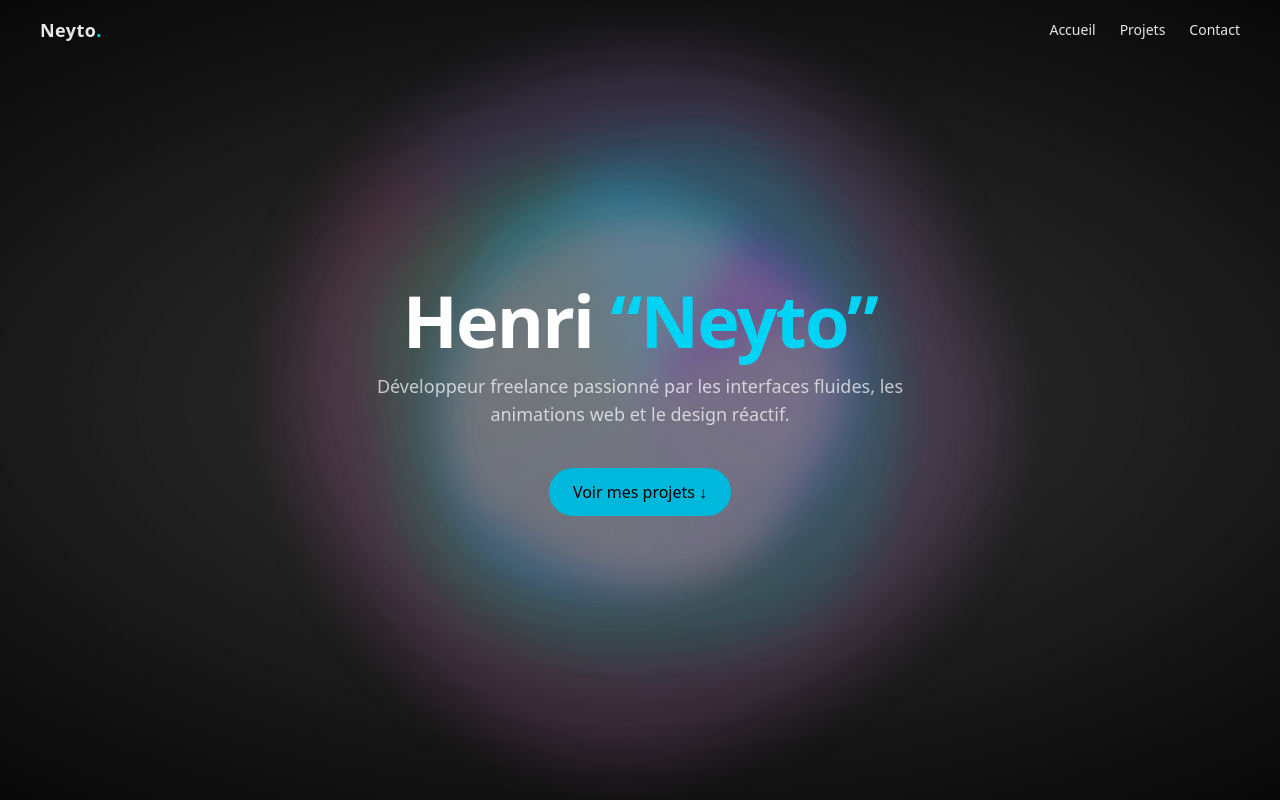
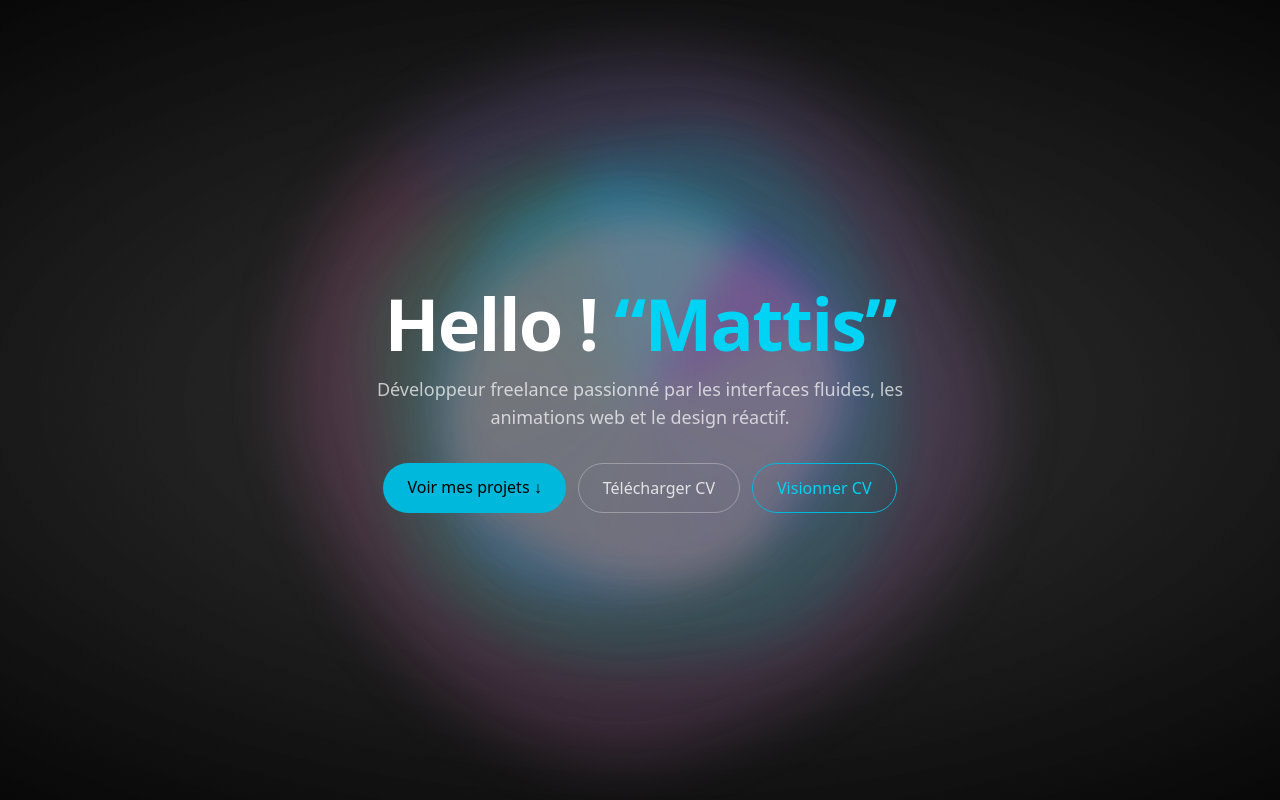
Before and after one commit to Neytoooo/portfolio-dynamique, a Next.js app: page / in a window 1280 px wide. Shown: the top 800 px of the page. Built offline with nearby package versions, Linux system fonts and the light colour scheme.

Commit message:
Add CV - View CV

```diff
--- a/src/app/page.tsx
+++ b/src/app/page.tsx
@@ -1,17 +1,13 @@
 import DynamicBackground from "@/components/DynamicBackground";
-import Header from "@/components/ui/Header";
 import Hero from "@/components/sections/Hero";
 import Works from "@/components/sections/Works";
 import Contact from "@/components/sections/Contact";
 
 export default function Page() {
   return (
-    <main className="relative min-h-[100svh] text-white scroll-smooth">
+    <main className="relative min-h-[100svh] text-white">
       <DynamicBackground />
-      <Header />
-      <div id="hero">
-        <Hero />
-      </div>
+      <Hero />
       <Works />
       <Contact />
     </main>
--- a/src/components/sections/Contact.tsx
+++ b/src/components/sections/Contact.tsx
@@ -22,12 +22,12 @@ export default function Contact() {
       </p>
 
       <motion.a
-        href="mailto:contact@neyto.dev"
+        href="mailto:mattiskhn@gmail.com"
         whileHover={{ scale: 1.05 }}
         whileTap={{ scale: 0.95 }}
         className="inline-block bg-cyan-500 hover:bg-cyan-400 text-black font-medium px-8 py-3 rounded-full transition"
       >
-        contact@neyto.dev
+        mattiskhn@gmail.com
       </motion.a>
 
       <p className="mt-10 text-sm text-white/40">
--- a/src/components/sections/Hero.tsx
+++ b/src/components/sections/Hero.tsx
@@ -3,6 +3,8 @@
 import { motion } from "framer-motion";
 
 export default function Hero() {
+  const pdf = "/cv/Mattis_Kohen_CV_2025.pdf";
+
   return (
     <section className="relative z-10 flex flex-col items-center justify-center min-h-[100svh] text-center px-6">
       <motion.h1
@@ -11,7 +13,7 @@ export default function Hero() {
         transition={{ duration: 0.7 }}
         className="text-5xl md:text-7xl font-bold tracking-tight text-white"
       >
-        Henri <span className="text-cyan-400">“Neyto”</span>
+        Hello ! <span className="text-cyan-400">“Mattis”</span>
       </motion.h1>
 
       <motion.p
@@ -24,14 +26,32 @@ export default function Hero() {
         les animations web et le design réactif.
       </motion.p>
 
-      <motion.a
-        href="#works"
-        whileHover={{ scale: 1.05 }}
-        whileTap={{ scale: 0.95 }}
-        className="mt-10 inline-block bg-cyan-500 hover:bg-cyan-400 text-black font-medium px-6 py-3 rounded-full transition"
-      >
-        Voir mes projets ↓
-      </motion.a>
+      {/* --- Les boutons --- */}
+      <div className="mt-8 flex flex-wrap justify-center gap-3">
+        <a
+          href="#works"
+          className="inline-block bg-cyan-500 hover:bg-cyan-400 text-black font-medium px-6 py-3 rounded-full transition"
+        >
+          Voir mes projets ↓
+        </a>
+
+        <a
+          href={pdf}
+          download
+          className="inline-block border border-white/30 hover:border-white/60 text-white/80 px-6 py-3 rounded-full transition"
+        >
+          Télécharger CV
+        </a>
+
+        <a
+          href={pdf}
+          target="_blank"
+          rel="noopener noreferrer"
+          className="inline-block border border-cyan-500 text-cyan-400 hover:bg-cyan-500 hover:text-black px-6 py-3 rounded-full transition"
+        >
+          Visionner CV
+        </a>
+      </div>
     </section>
   );
 }
```
Also changed, not shown: 1 other file (tests, documents, lock files or other folders).
